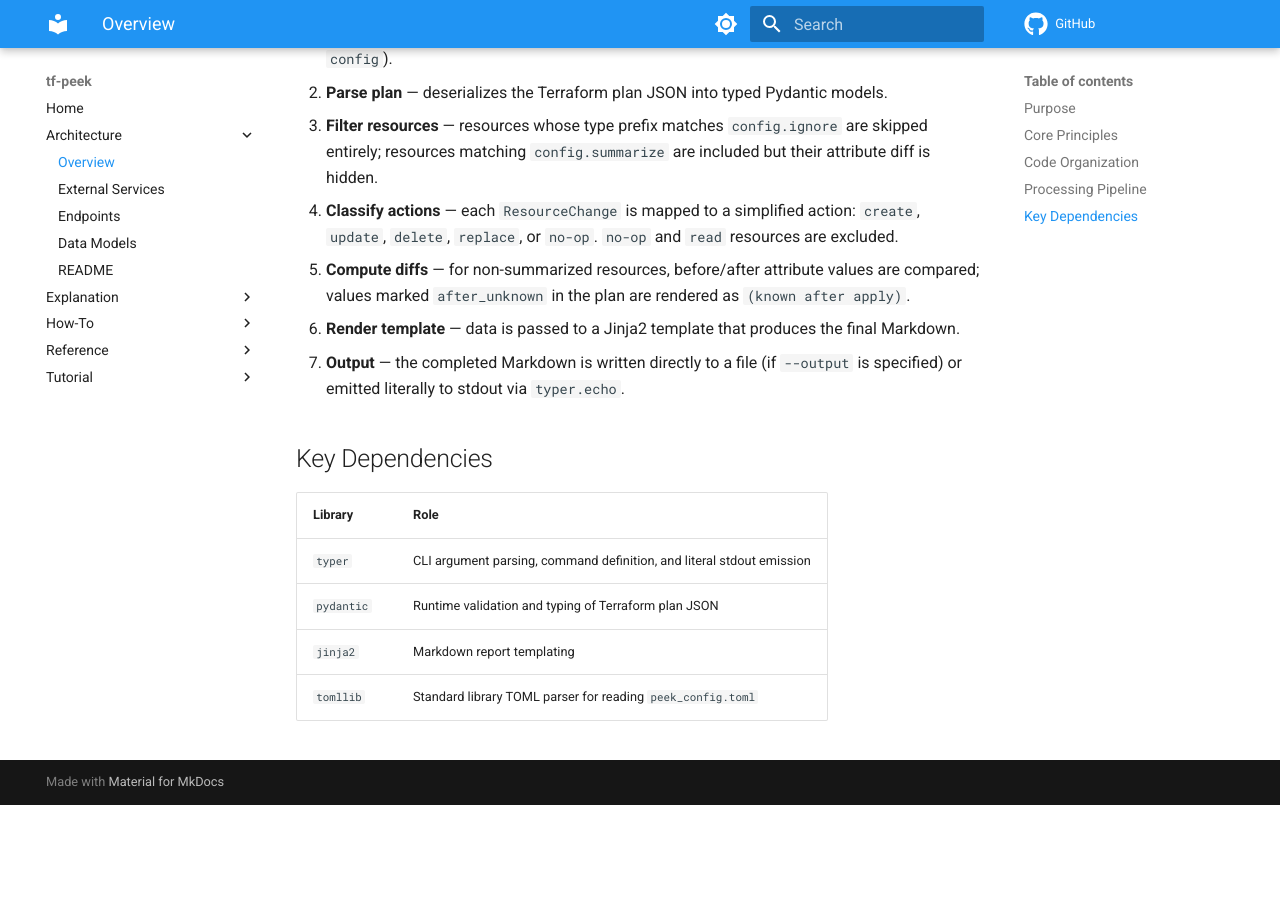
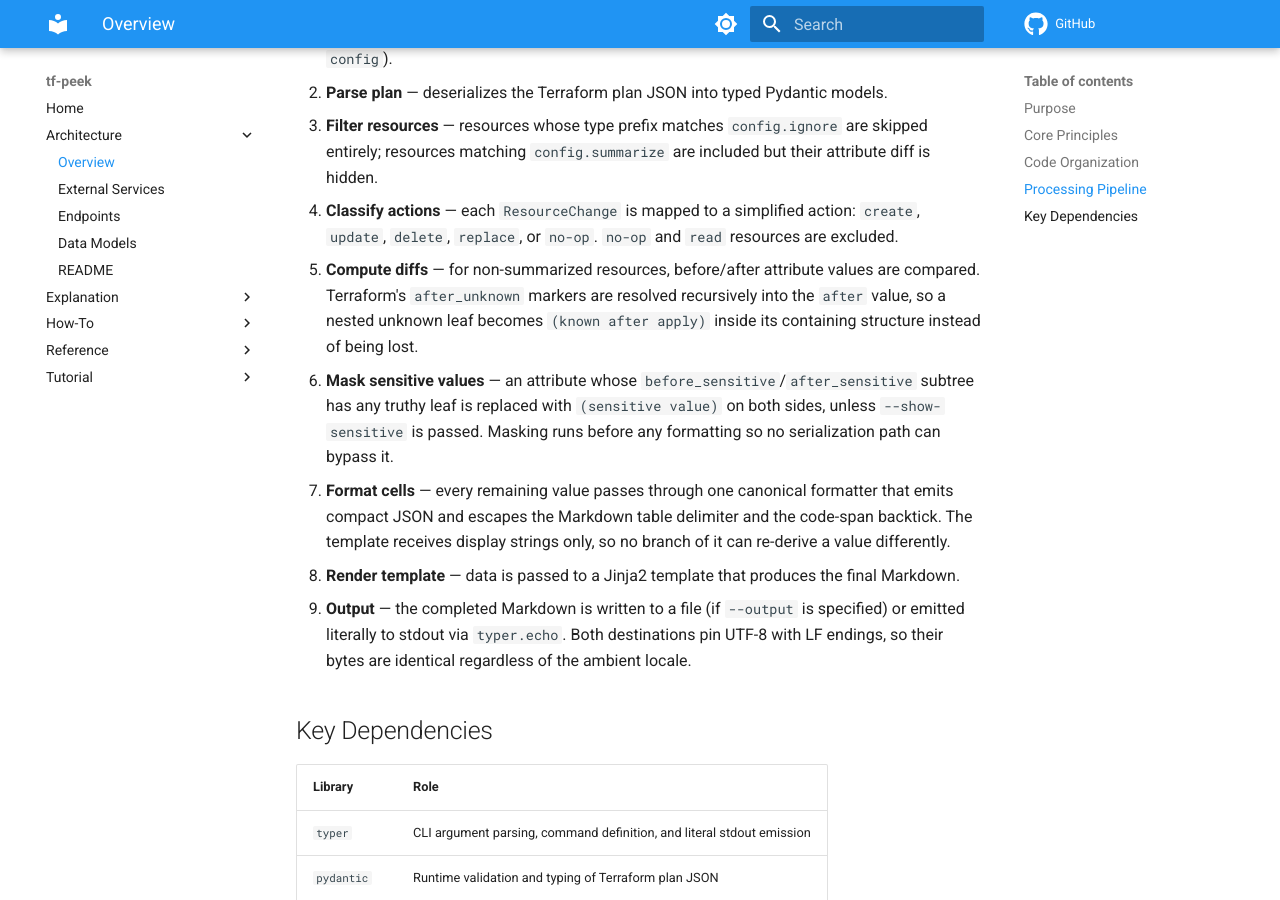
Before and after one commit to looztra/tf-peek, an MkDocs documentation site: the page built from docs/architecture/01-architecture-overview.md, in a window 1280 px wide and 900 px high, scrolled down 1018 px. Built offline with MkDocs 1.6.1 and Material for MkDocs 9.7.7, drawn with Linux system fonts in a browser that asks for light colours; comment, search, counter and statistics services are not loaded; before the commit the page ends 1823 px from its top, so only the background shows below that.

Commit message:
docs(architecture): document the resolve, mask and format pipeline stages
The pipeline description still said attribute values are compared and
`after_unknown` values rendered as known-after-apply, which is the top-level
only behavior from before nested marker resolution landed. The data-flow
diagram went straight from diff computation to template rendering, with no
masking or formatting node.

Step 5 is now split into recursive marker resolution, sensitivity masking
before any formatting, and the canonical cell formatter, and the output step
notes that both destinations pin UTF-8 with LF endings. The flowchart gains the
matching mask and format nodes. Without this a contributor reading the
architecture docs would not know a single value formatter exists and would
re-add per-branch stringification in the template — the drift the design's
presentation-only template rule exists to prevent.

```diff
--- a/docs/architecture/01-architecture-overview.md
+++ b/docs/architecture/01-architecture-overview.md
@@ -37,11 +37,19 @@ The `generate` command follows a linear pipeline:
    resources matching `config.summarize` are included but their attribute diff is hidden.
 4. **Classify actions** — each `ResourceChange` is mapped to a simplified action:
    `create`, `update`, `delete`, `replace`, or `no-op`. `no-op` and `read` resources are excluded.
-5. **Compute diffs** — for non-summarized resources, before/after attribute values are compared;
-   values marked `after_unknown` in the plan are rendered as `(known after apply)`.
-6. **Render template** — data is passed to a Jinja2 template that produces the final Markdown.
-7. **Output** — the completed Markdown is written directly to a file (if `--output` is specified)
-   or emitted literally to stdout via `typer.echo`.
+5. **Compute diffs** — for non-summarized resources, before/after attribute values are compared.
+   Terraform's `after_unknown` markers are resolved recursively into the `after` value, so a nested
+   unknown leaf becomes `(known after apply)` inside its containing structure instead of being lost.
+6. **Mask sensitive values** — an attribute whose `before_sensitive`/`after_sensitive` subtree has any
+   truthy leaf is replaced with `(sensitive value)` on both sides, unless `--show-sensitive` is passed.
+   Masking runs before any formatting so no serialization path can bypass it.
+7. **Format cells** — every remaining value passes through one canonical formatter that emits compact
+   JSON and escapes the Markdown table delimiter and the code-span backtick. The template receives
+   display strings only, so no branch of it can re-derive a value differently.
+8. **Render template** — data is passed to a Jinja2 template that produces the final Markdown.
+9. **Output** — the completed Markdown is written to a file (if `--output` is specified) or emitted
+   literally to stdout via `typer.echo`. Both destinations pin UTF-8 with LF endings, so their bytes
+   are identical regardless of the ambient locale.
 
 ## Key Dependencies
 
```
Also changed, not shown: docs/architecture/03-endpoints-and-dependencies.md (+5 -3 lines).
